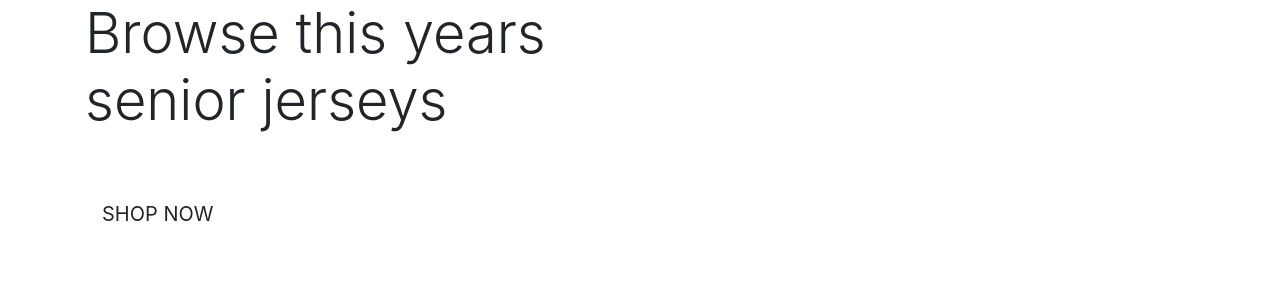
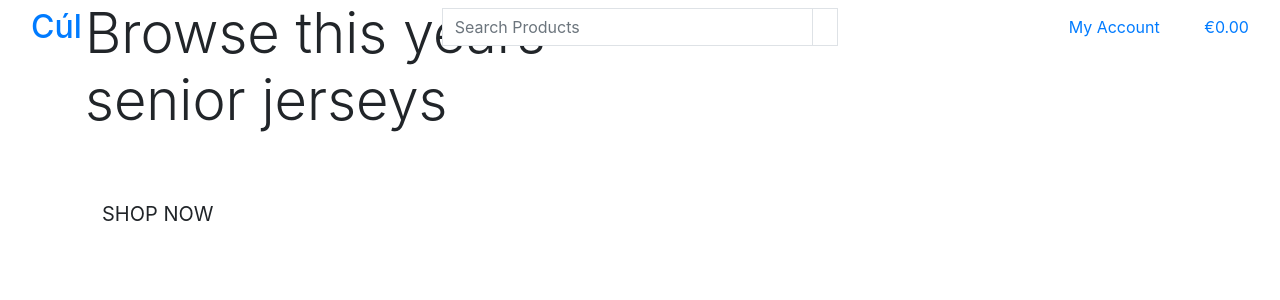
Before and after one commit to SeanTangney/cul, a Django app: page / in a window 1280 px wide. Shown: the top 300 px of the page. Run offline with Django 4.2, Linux system fonts and the light colour scheme.

Commit message:
Added main page header

```diff
--- a/templates/base.html
+++ b/templates/base.html
@@ -39,7 +39,70 @@
 </head>
 
 <body>
-    <header class="container-fluid fixed-top"></header>
+    <header class="container-fluid fixed-top">
+        <div class="row">
+            <div class="col col-lg-4 my-auto py-1 py-lg-0 text-center text-lg-left">
+                <a href="{% url 'home' %}" class="nav-link main-logo-link">
+                    <h2 class="logo-font text-black my-0">Cúl</h2>
+                </a>
+            </div>
+            <div class="col col-lg-4 my-auto py-1 py-lg-0">
+                <form method="GET" action="">
+                    <div class="input-group w-100">
+                        <input type="text" name="q" placeholder="Search Products"
+                            class="form-control border border-black rounded-0">
+                        <div class="input-group-append">
+                            <button class="form-control btn btn-black border border-black rounded-0" type="submit">
+                                <span class="icon">
+                                    <i class="fas fa-search"></i>
+                                </span>
+                            </button>
+                        </div>
+                    </div>
+                </form>
+            </div>
+            <div class="col col-lg-4 my-auto py-1 py-lg-0">
+                <ul class="list-inline list-unstyled text-center text-lg-right my-0">
+                    <li class="list-inline-item dropdown">
+                        <a class="text-black nav-link" href="#" id="user-options" data-toggle="dropdown"
+                            aria-haspopup="true" aria-expanded="false">
+                            <div class="text-center">
+                                <div><i class="fas fa-user fa-lg"></i></div>
+                                <p class="my-0">My Account</p>
+                            </div>
+                        </a>
+                        <div class="dropdown-menu border-0" aria-labelledby="user-options">
+                            {% if request.user.is.authenticated %}
+                            {% if request.user.is.superuser %}
+                            <a href="" class="dropdown-item">Product Management</a>
+                            {% endif %}
+                            <a href="" class="dropdown-item">My Profile</a>
+                            <a href="{% url 'account_logout' %}" class="dropdown-item">Logout</a>
+                            {% else %}
+                            <a href="{% url 'account_signup' %}" class="dropdown-item">Sign-Up</a>
+                            <a href="{% url 'account_login' %}" class="dropdown-item">Sign=In</a>
+                            {% endif %}
+                        </div>
+                    </li>
+                    <li class="list-inline-item">
+                        <a class="{% if grand_total %}text-info font-weight-bold{% else %}text-black{% endif %} nav-link"
+                            href="">
+                            <div class="text-center">
+                                <div><i class="fas fa-shopping-bag fa-lg"></i></div>
+                                <p class="my-0">
+                                    {% if grand_total %}
+                                    €{{ grand_total|floatformat:2 }}
+                                    {% else %}
+                                    €0.00
+                                    {% endif %}
+                                </p>
+                            </div>
+                        </a>
+                    </li>
+                </ul>
+            </div>
+        </div>
+    </header>
 
     {% if messages %}
     <div class="message-container"></div>
```
